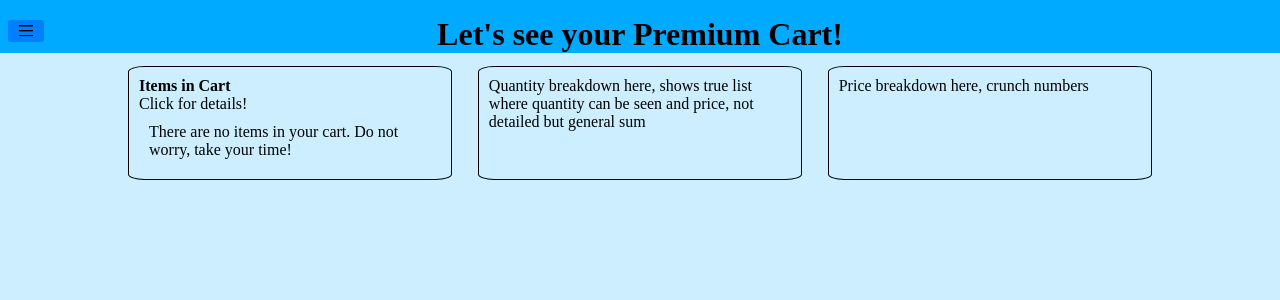
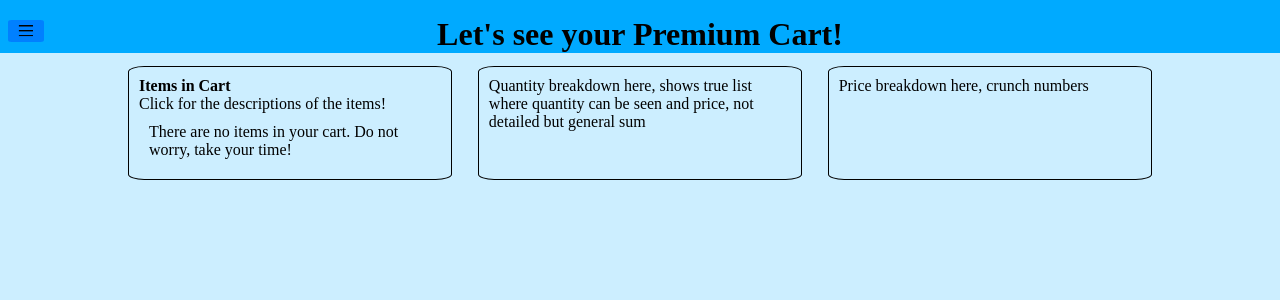
Before and after one commit to Johnny-Rport/Shopping, a React (Create React App) app: page /shopping/Cart in a window 1280 px wide. Shown: the top 300 px of the page. Built offline with nearby package versions, Linux system fonts and the light colour scheme; a web font is replaced by a local one.

Commit message:
- Updating Comments

```diff
--- a/src/parts/cart_item.tsx
+++ b/src/parts/cart_item.tsx
@@ -5,7 +5,7 @@ import { keys, descr } from './product_handler';
 function Cartitem(){
     return (
         <div className={style.list}> <h4>Items in Cart</h4>
-        <aside>Click for details!</aside>
+        <aside>Click for the descriptions of the items!</aside>
             <ul>
                 <DisplayItems/>
             </ul>
--- a/src/parts/product_handler.ts
+++ b/src/parts/product_handler.ts
@@ -30,12 +30,12 @@ function record_products() {
         keys.push(item[0])
     }
 
-    quantity = [] //Records each quantity (aligns with product index)
+    quantity = [] //Records each quantity (aligns with key index)
     for (const item of items_in_cart.entries()) {
         quantity.push(item[1].quantity)
     }
 
-    descr = [] //Records each descriptions (aligns with product index)
+    descr = [] //Records each descriptions (aligns with key index)
     for (const item of items_in_cart.entries()) {
         descr.push(item[1].description)
     }
```
